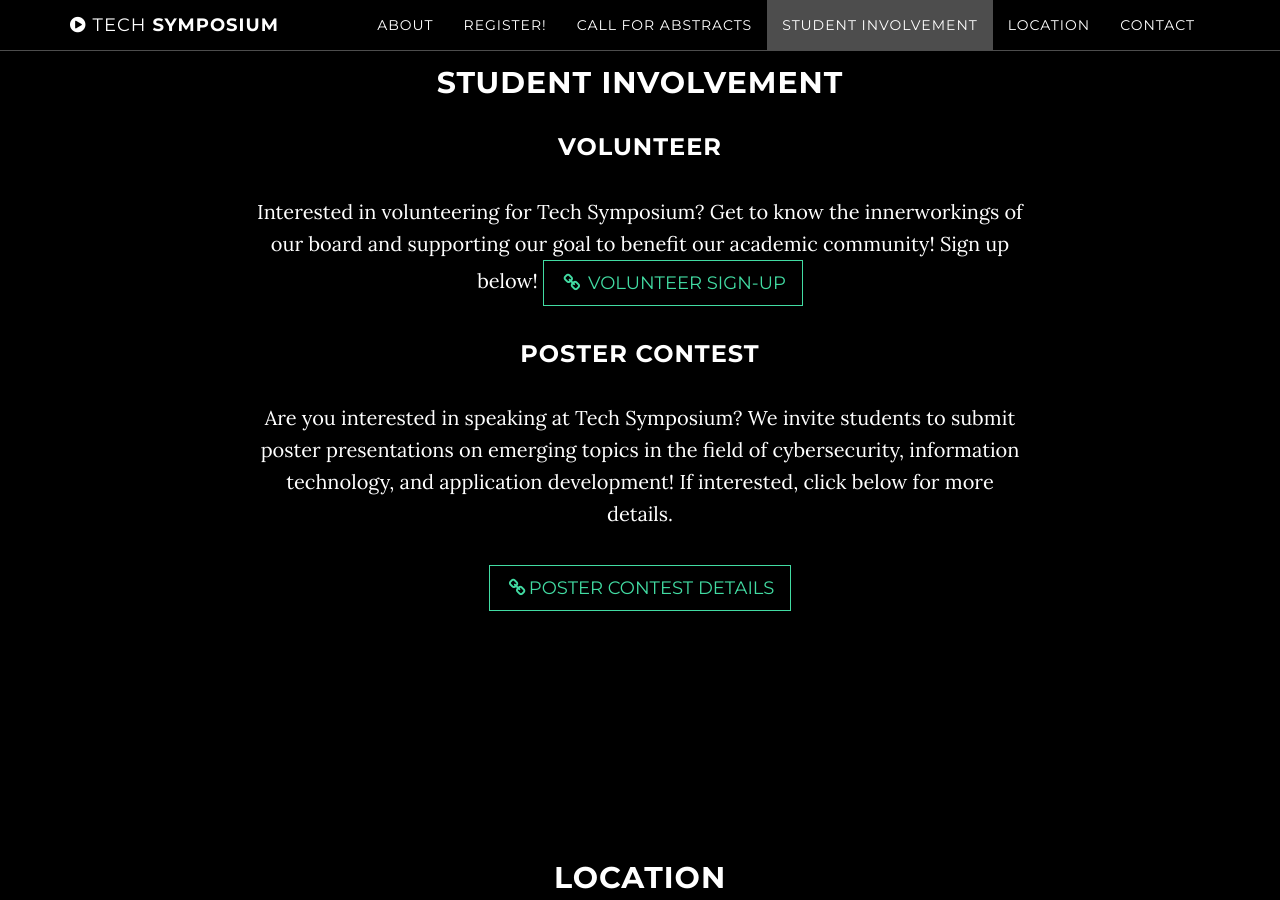
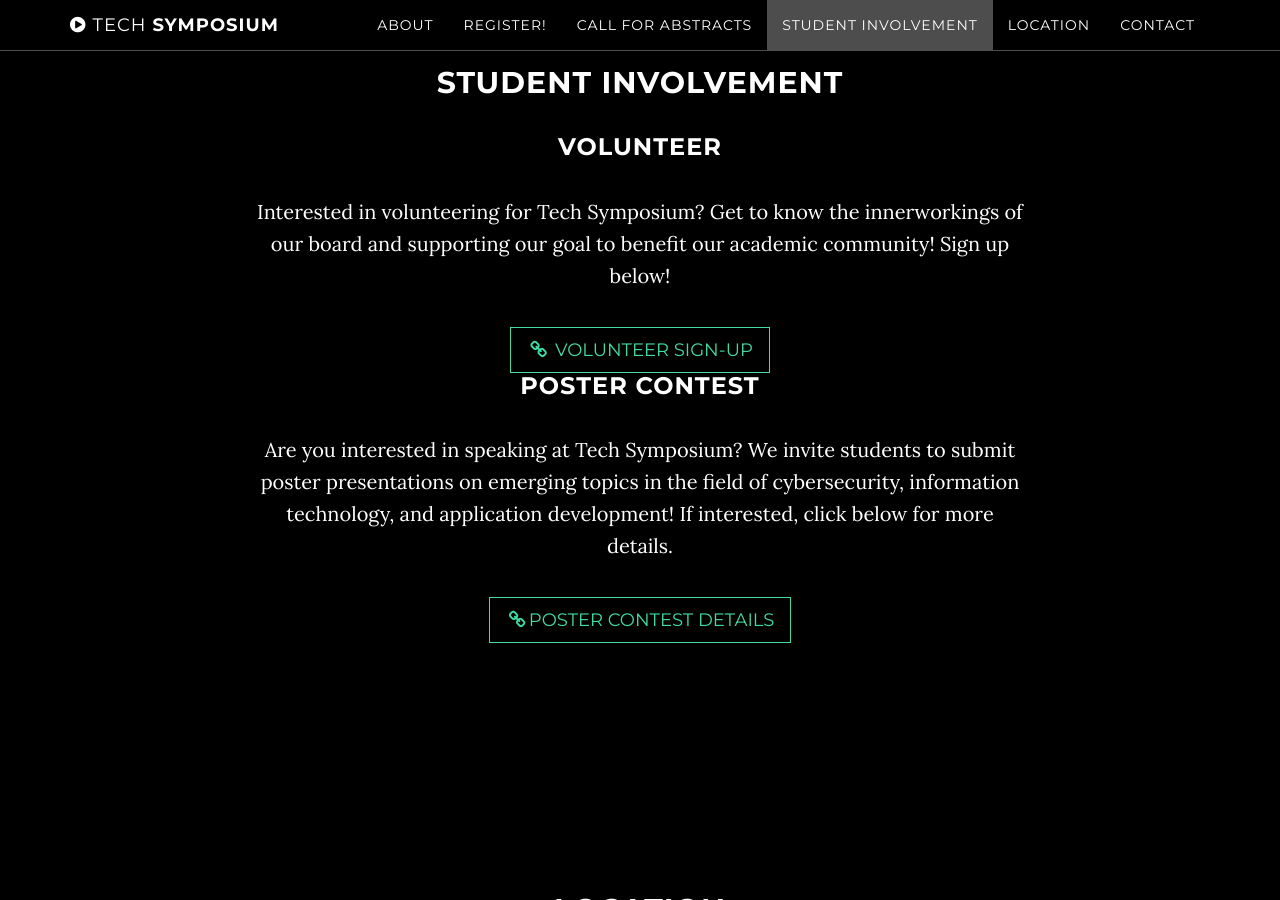
Before and after one commit to CalPolySWIFT/techsymposium-website, a Jekyll site: the page built from index.html, in a window 1280 px wide and 900 px high, scrolled down 3254 px. Built offline with Jekyll 4.4.1, drawn with Linux system fonts in a browser that asks for light colours.

Commit message:
Update index.html

```diff
--- a/index.html
+++ b/index.html
@@ -150,7 +150,7 @@
         <div class="col-lg-8 col-lg-offset-2">
             <h3>Volunteer</h3>
             <p>Interested in volunteering for Tech Symposium? Get to know the innerworkings of our board and supporting our goal
-                to benefit our academic community! Sign up below!
+                to benefit our academic community! Sign up below!</p>
             <a class="btn btn-default btn-lg" href="https://forms.gle/KgYNDe2bqp68uNrz8"><i class="fa fa-link fa-fw"></i>
                 Volunteer Sign-up</a>
 
@@ -164,7 +164,7 @@
              presentations on emerging topics in the field of cybersecurity, information technology,
             and application development! If interested, click below for more details.</p>
 
-            <a class="btn btn-default btn-lg" href="https://forms.gle/kZ1t1iPqvihMAu6n8">
+            <a class="btn btn-default btn-lg" href="/PosterContestRequirements.pdf">
                 <i class="fa fa-link fa-fw"></i>Poster Contest Details
             </a>
         </div>
```
